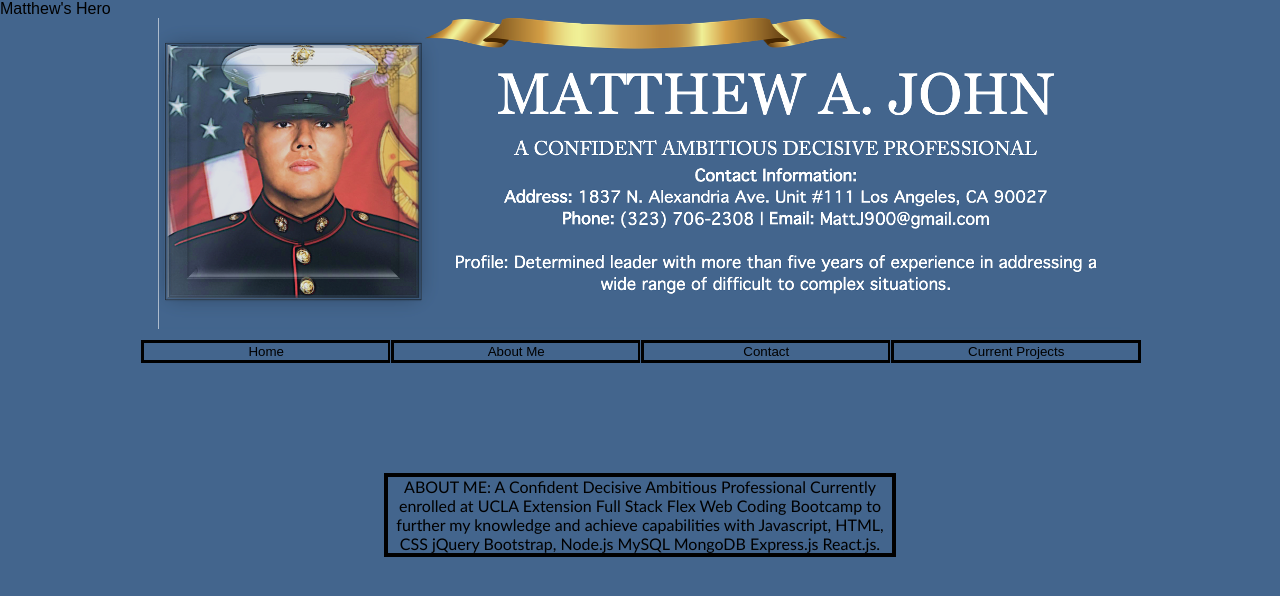
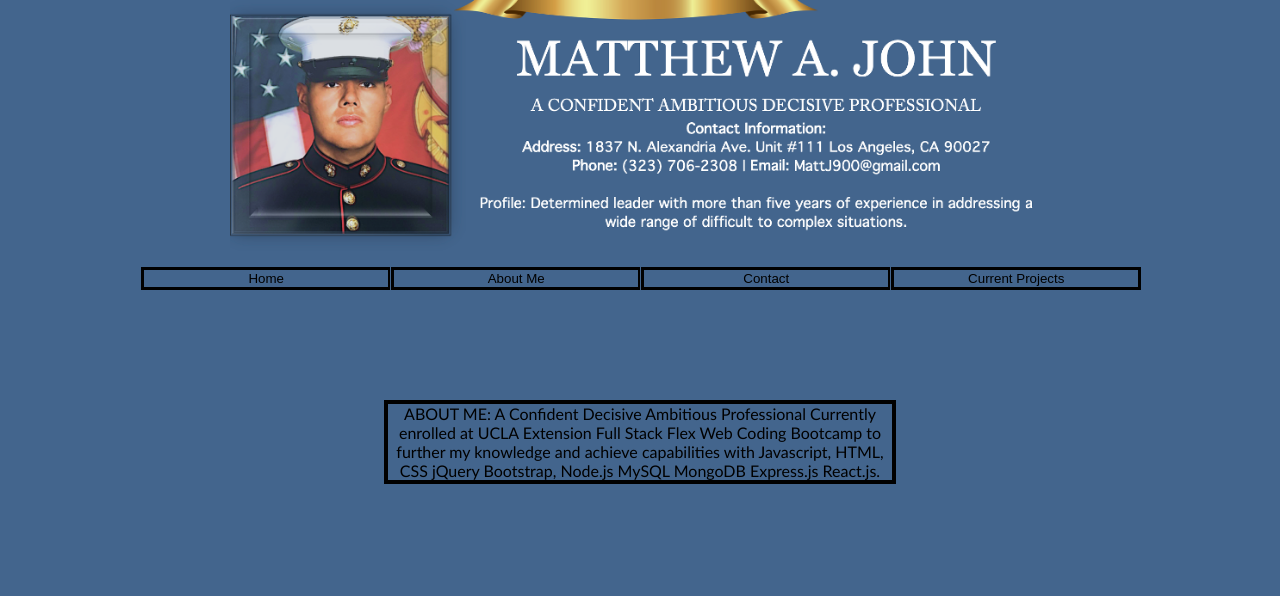
Before and after one commit to MattJ900/My-Portfolio, a plain HTML site: page index.html in a window 1280 px wide. Drawn offline with Linux system fonts and the light colour scheme; files that its build step writes are made by us from their sources.

Commit message:
New Update

```diff
--- a/assets/style.css
+++ b/assets/style.css
@@ -21,6 +21,8 @@ nav button {
 
 
 .MAJ {
+    width: 80%;
+    margin: 0 auto;
     justify-content: center;
     display:flex;
     align-items: center;
--- a/index.html
+++ b/index.html
@@ -9,9 +9,8 @@
   <title>Matthew A. John Portfolio:</title>
 </head>
 <body>
-  <header class="Hero">Matthew's Hero</header>
   <div class="MAJ">
-    <img class="MAJ"src="images/Hero2.png" alt="Matthew's Hero "/>
+    <img class="MAJ"src="images/Hero3.png" alt="Matthew's Hero "/>
   </div>
   <nav class="MAJ">
     <a target="_blank" href="https://mattj900.github.io/My-Portfolio/">
```
Also changed, not shown: images/Hero3.png (added).
